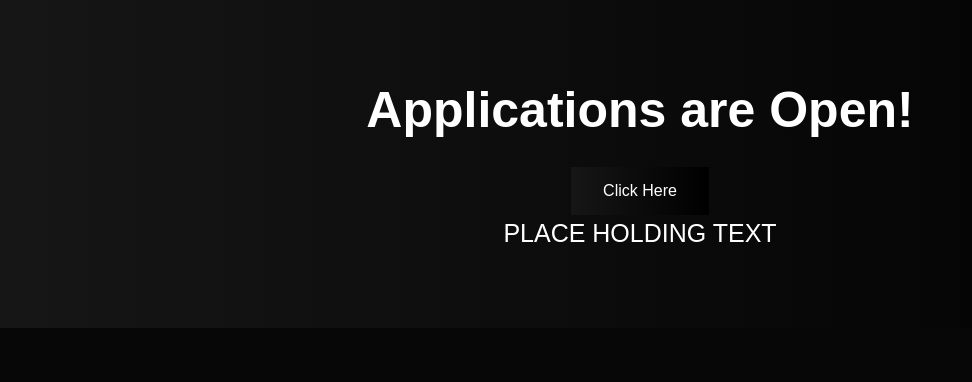
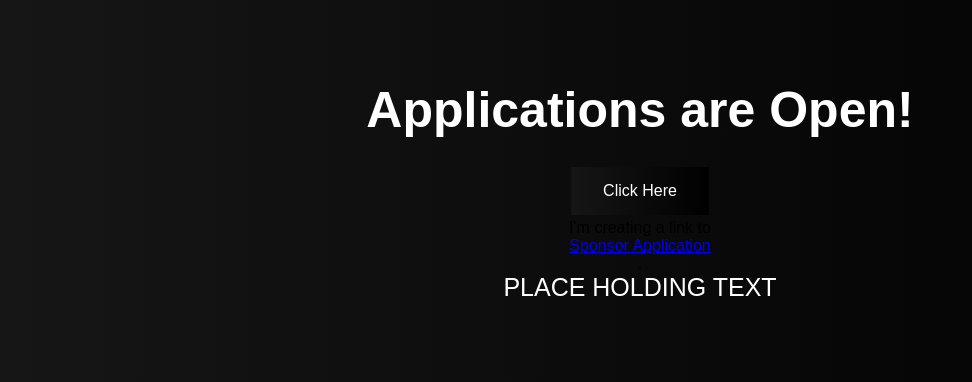
Before and after one commit to ZoutKoning/DIP-Website, a Django app: page / in a window 1280 px wide; the page is wider, and only the part inside the window is pictured. Shown: the part 2153-2535 px from the top of that part, without its empty margins (0-972 px from the left). Before the commit the page ends 2481 px from the top of that part, so only its background shows below. Run offline with Django 4.2, Linux system fonts and the light colour scheme; parts of the project's set-up code (start-up, migrations or seed data) failed here and were passed over.

Commit message:
Update index.html
Added link to form

```diff
--- a/templates/index.html
+++ b/templates/index.html
@@ -78,6 +78,9 @@
             <h1 class="apply__heading">Applications are Open!</h1>
             <!--<button type="button">Click Me!</button-->
             <button class="button button1">Click Here</button>
+             I'm creating a link to
+                <a href="file:///C:/Users/james/OneDrive/Documents/Driver%20Incentive%20Program%20Application(Sponsor2)%20-%20Google%20Docs.pdf">Sponsor Application</a>.
+              </p>
             <p class="apply__description">PLACE HOLDING TEXT<br>
             </p>
         </div>
```
